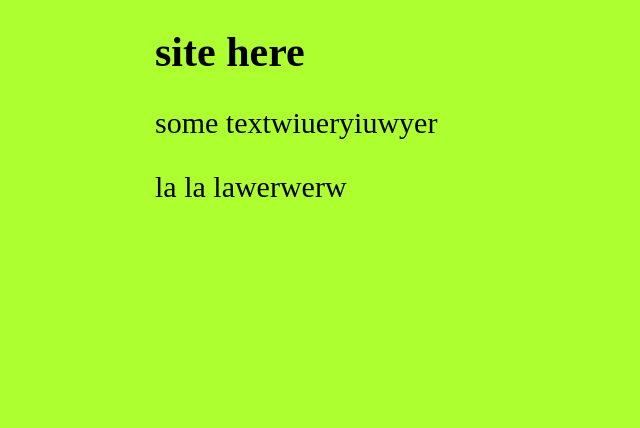
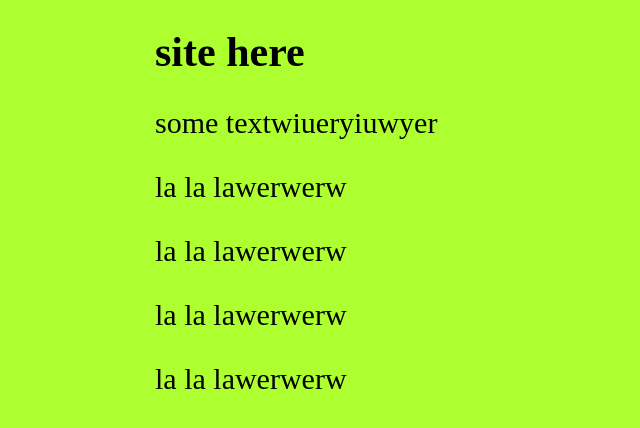
Before and after one commit to embeddded/site, a plain HTML site: page index.html in a window 1280 px wide. Shown: the whole page, without its empty margins (0-640 px from the left). Drawn offline with Linux system fonts and the light colour scheme.

Commit message:
Commit description

```diff
--- a/index.html
+++ b/index.html
@@ -9,5 +9,8 @@
 	<h1>site here</h1>
 	<p>some textwiueryiuwyer</p>
 	<p>la la lawerwerw</p>
+		<p>la la lawerwerw</p>
+		<p>la la lawerwerw</p>
+		<p>la la lawerwerw</p>
 </body>
 </html>
```
